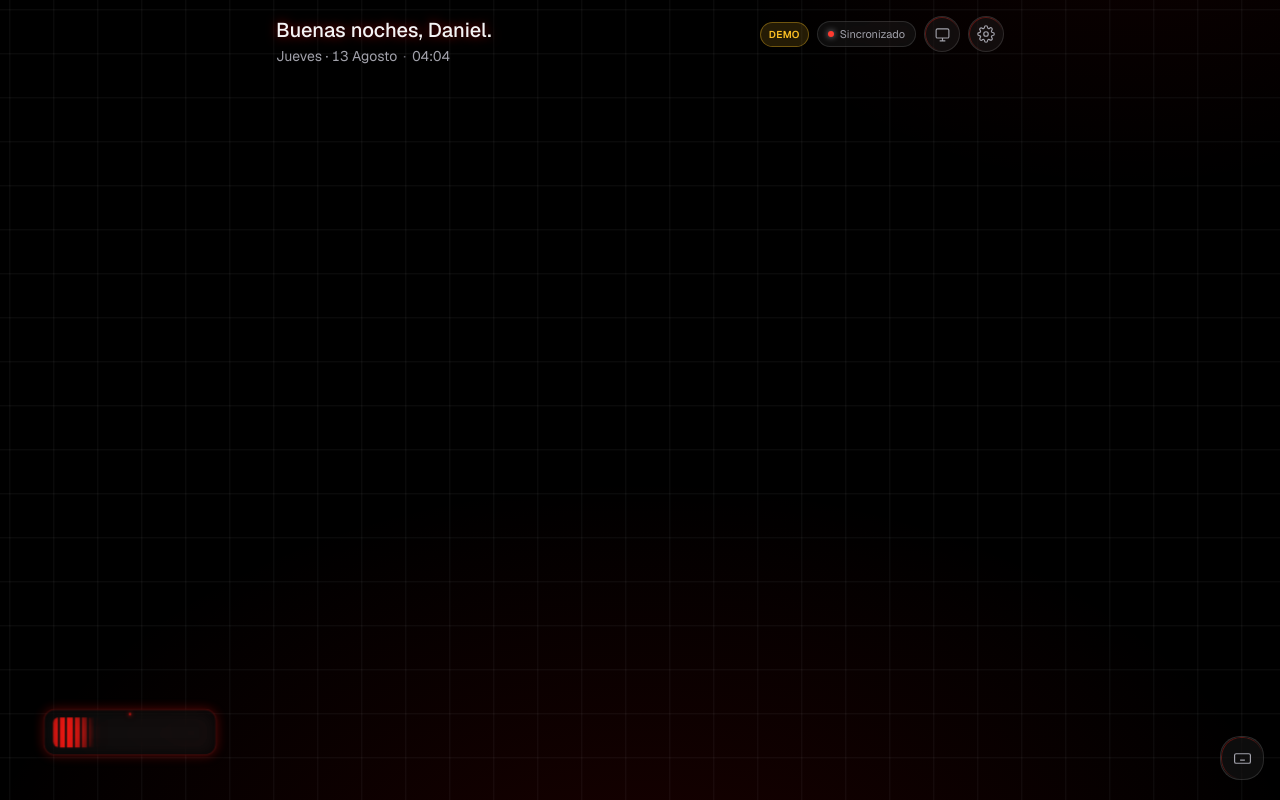
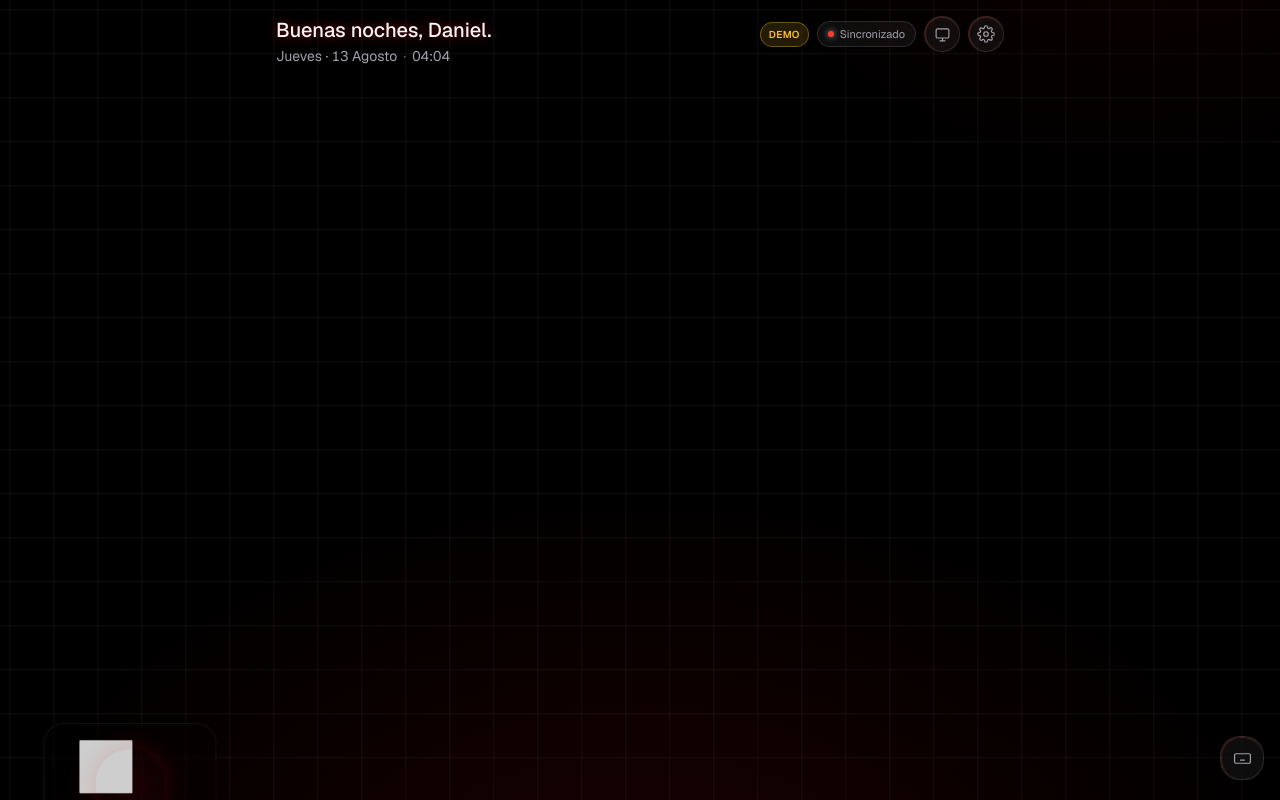
Before and after one commit to Carrillooo/webwad, a Next.js app: page / in a window 1280 px wide. Built offline with nearby package versions, Linux system fonts and the light colour scheme.

Commit message:
Replace KITT scanner with reactive 3D voice core

```diff
--- a/src/components/nova/NovaCore.tsx
+++ b/src/components/nova/NovaCore.tsx
@@ -1,5 +1,7 @@
 "use client";
+
 import { useNova, type NovaState } from "@/lib/store";
+import { FuturisticVoiceCore } from "@/components/ui/hero-futuristic";
 
 const STATE_LABEL: Record<NovaState, string> = {
   idle: "",
@@ -28,59 +30,35 @@ const STATE_TINT: Record<NovaState, string> = {
 };
 
 interface Props {
-  level: number; // 0..1 mic amplitude
+  level: number;
   onActivate: () => void;
   disabled?: boolean;
-  /** Hide the caption when the scanner is parked in its corner. */
   showHint?: boolean;
+  onActivateHelp?: string;
 }
 
-/**
- * ZERO's voice scanner — a KITT-style light bar (Knight Rider), not a circle.
- * A red beam sweeps left↔right while idle; while listening it locks to the
- * center and its width/intensity follows the REAL mic amplitude; while
- * thinking it sweeps fast; while speaking it pulses like speech.
- * The whole bar is the push-to-talk button.
- */
-export function NovaCore({ level, onActivate, onActivateHelp, disabled, showHint = true }: Props & { onActivateHelp?: string }) {
+/** ZERO's visual voice core. It preserves the original interaction contract
+ * while replacing the KITT bar with the reactive WebGPU stone. */
+export function NovaCore({ level, onActivate, onActivateHelp, disabled, showHint = true }: Props) {
   const state = useNova((s) => s.novaState);
   const tint = STATE_TINT[state];
   const label = STATE_LABEL[state];
-  const listening = state === "listening" || state === "transcribing";
-  const busy = state === "thinking" || state === "planning" || state === "executing";
-  const speaking = state === "speaking";
-
-  // While listening, the beam breathes with the real mic level.
-  const beamWidth = listening ? 26 + level * 64 : undefined; // % of the bar
 
   return (
-    <div className="flex flex-col items-center gap-2.5 select-none" style={{ width: 240 }}>
-      <button
-        type="button"
-        aria-label={state !== "idle" ? label || "ZERO activa" : "Hablar con ZERO"}
-        aria-pressed={listening}
+    <div className="flex w-[240px] select-none flex-col items-center gap-1.5">
+      <FuturisticVoiceCore
+        state={state}
+        level={level}
+        onActivate={onActivate}
+        disabled={disabled}
         title={onActivateHelp}
-        onClick={onActivate}
-        disabled={disabled}
-        className="kitt-frame glass disabled:opacity-60"
-        data-state={state}
-        style={{ ["--kitt-tint" as string]: tint }}
+      />
+
+      <div
+        className="h-5 text-sm"
+        aria-live="polite"
+        style={{ opacity: showHint ? 1 : 0, transition: "opacity .25s" }}
       >
-        {/* Segment housing (LED strip look) */}
-        <span aria-hidden className="kitt-track">
-          {/* Sweeping / reacting beam */}
-          <span
-            className={`kitt-beam ${listening ? "kitt-beam--listen" : busy ? "kitt-beam--busy" : speaking ? "kitt-beam--talk" : "kitt-beam--idle"}`}
-            style={listening ? { width: `${beamWidth}%`, opacity: 0.75 + level * 0.25 } : undefined}
-          />
-          {/* Secondary faint echo beam for depth */}
-          <span className={`kitt-beam kitt-beam--echo ${busy ? "kitt-beam--busy" : "kitt-beam--idle"}`} />
-        </span>
-        {/* Center notch, like KITT's sensor */}
-        <span aria-hidden className="kitt-notch" />
-      </button>
-
-      <div className="h-5 text-sm" aria-live="polite" style={{ opacity: showHint ? 1 : 0, transition: "opacity .25s" }}>
         {label ? (
           <span style={{ color: `rgb(${tint})` }} className="glow-text">
             {label}
```
